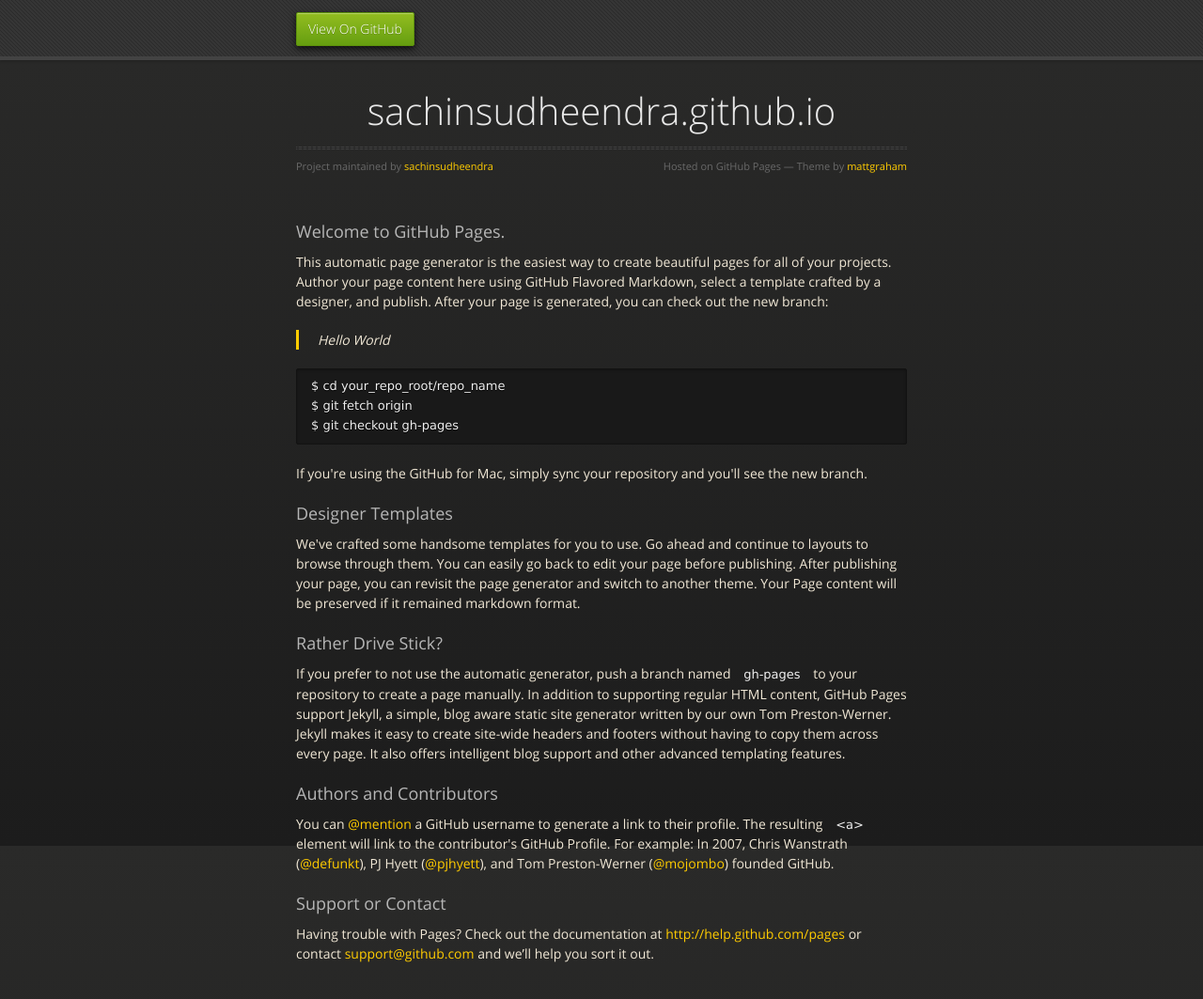
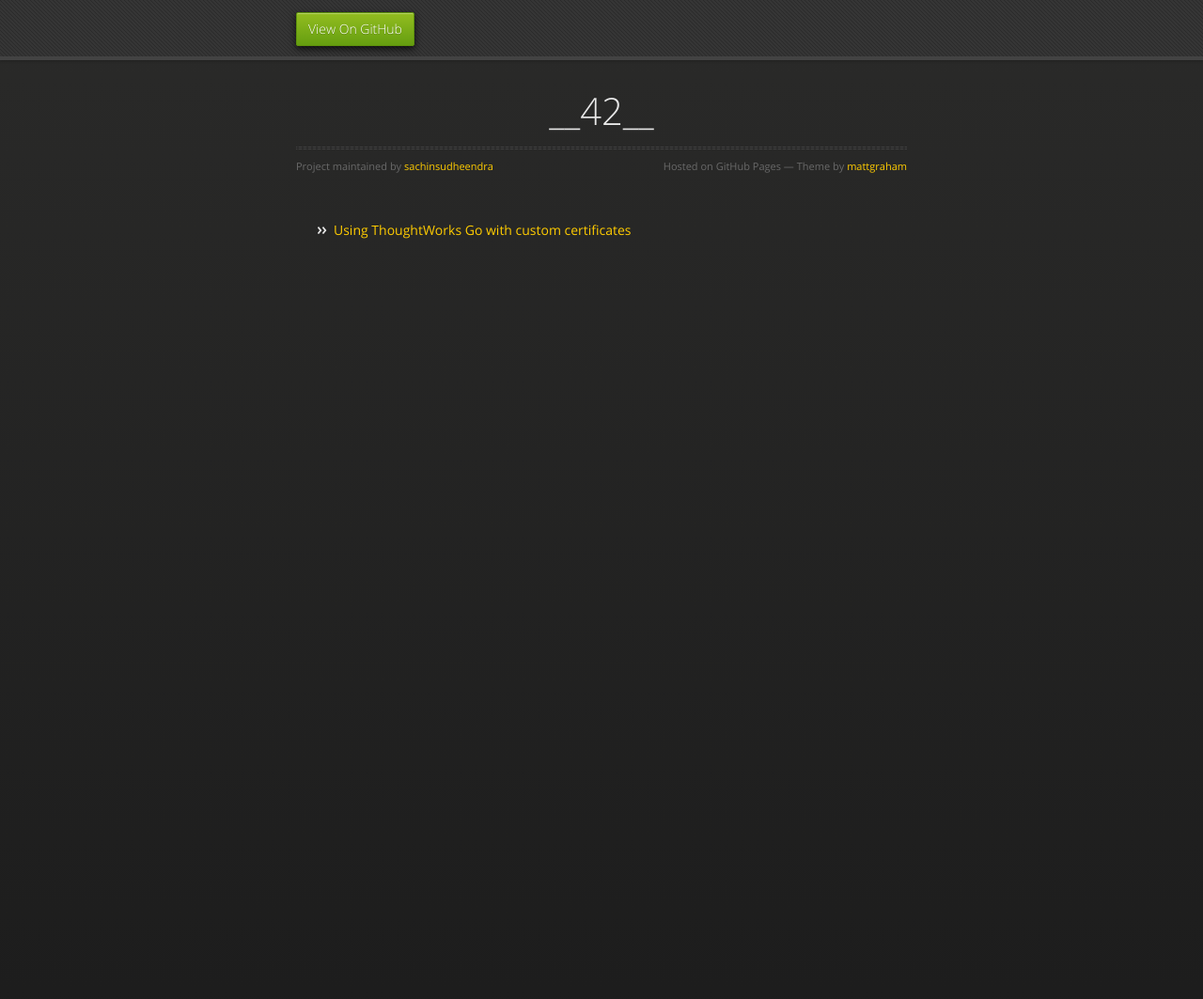
Before and after one commit to sachinsudheendra/sachinsudheendra.github.io, a Jekyll site: the page built from index.html, in a window 1280 px wide and 1135 px high. Shown: the top 1063 px of the window at 94% size. Built offline with Jekyll 4.4.1, drawn with Linux system fonts in a browser that asks for light colours; nearby versions of some CDN libraries; Markdown is read by kramdown in place of the engine named in the settings.

Commit message:
adding new theme

```diff
--- a/_layouts/default.html
+++ b/_layouts/default.html
@@ -4,31 +4,38 @@
   <meta charset="utf-8">
   <meta http-equiv="X-UA-Compatible" content="chrome=1">
   <title>__42__</title>
-
   <link rel="stylesheet" href="/stylesheets/styles.css">
   <link rel="stylesheet" href="/stylesheets/pygment_trac.css">
-    <meta name="viewport" content="width=device-width, initial-scale=1, user-scalable=no">
+  <script src="https://ajax.googleapis.com/ajax/libs/jquery/1.7.1/jquery.min.js"></script>
+  <script src="/javascripts/respond.js"></script>
   <!--[if lt IE 9]>
     <script src="//html5shiv.googlecode.com/svn/trunk/html5.js"></script>
   <![endif]-->
+  <!--[if lt IE 8]>
+  <link rel="stylesheet" href="stylesheets/ie.css">
+  <![endif]-->
+  <meta name="viewport" content="width=device-width, initial-scale=1, user-scalable=no">
+
 </head>
   <body>
+      <div id="header">
+        <nav>
+          <li class="fork"><a href="https://github.com/sachinsudheendra">View On GitHub</a></li>
+        </nav>
+      </div><!-- end header -->
+
     <div class="wrapper">
-      <header>
+
+      <section>
+        <div id="title">
           <h1>__42__</h1>
           <p></p>
+          <hr>
+          <span class="credits left">Project maintained by <a href="https://github.com/sachinsudheendra">sachinsudheendra</a></span>
+          <span class="credits right">Hosted on GitHub Pages &mdash; Theme by <a href="https://twitter.com/michigangraham">mattgraham</a></span>
+        </div>
+		{{content}}
+    <!--[if !IE]><script>fixScale(document);</script><![endif]-->
 
-
-        <p class="view"><a href="https://github.com/sachinsudheendra">View My GitHub Profile</a></p>
-
-      </header>
-      <section>
-		{{ content }}
-      </section>
-      <footer>
-        <p><small>Hosted on GitHub Pages &mdash; Theme by <a href="https://github.com/orderedlist">orderedlist</a></small></p>
-      </footer>
-    </div>
-    <script src="javascripts/scale.fix.js"></script>
   </body>
 </html>
--- a/index.html
+++ b/index.html
@@ -1,79 +1,11 @@
-<!doctype html>
-<html>
-  <head>
-    <meta charset="utf-8">
-    <meta http-equiv="X-UA-Compatible" content="chrome=1">
-    <title>sachinsudheendra.github.io by sachinsudheendra</title>
-    <link rel="stylesheet" href="stylesheets/styles.css">
-    <link rel="stylesheet" href="stylesheets/pygment_trac.css">
-    <script src="https://ajax.googleapis.com/ajax/libs/jquery/1.7.1/jquery.min.js"></script>
-    <script src="javascripts/respond.js"></script>
-    <!--[if lt IE 9]>
-      <script src="//html5shiv.googlecode.com/svn/trunk/html5.js"></script>
-    <![endif]-->
-    <!--[if lt IE 8]>
-    <link rel="stylesheet" href="stylesheets/ie.css">
-    <![endif]-->
-    <meta name="viewport" content="width=device-width, initial-scale=1, user-scalable=no">
-
-  </head>
-  <body>
-      <div id="header">
-        <nav>
-          <li class="fork"><a href="https://github.com/sachinsudheendra">View On GitHub</a></li>
-        </nav>
-      </div><!-- end header -->
-
-    <div class="wrapper">
-
-      <section>
-        <div id="title">
-          <h1>sachinsudheendra.github.io</h1>
-          <p></p>
-          <hr>
-          <span class="credits left">Project maintained by <a href="https://github.com/sachinsudheendra">sachinsudheendra</a></span>
-          <span class="credits right">Hosted on GitHub Pages &mdash; Theme by <a href="https://twitter.com/michigangraham">mattgraham</a></span>
-        </div>
-
-        <h3>
-<a name="welcome-to-github-pages" class="anchor" href="#welcome-to-github-pages"><span class="octicon octicon-link"></span></a>Welcome to GitHub Pages.</h3>
-
-<p>This automatic page generator is the easiest way to create beautiful pages for all of your projects. Author your page content here using GitHub Flavored Markdown, select a template crafted by a designer, and publish. After your page is generated, you can check out the new branch:</p>
-
-<blockquote>
-<p>Hello World</p>
-</blockquote>
-
-<pre><code>$ cd your_repo_root/repo_name
-$ git fetch origin
-$ git checkout gh-pages
-</code></pre>
-
-<p>If you're using the GitHub for Mac, simply sync your repository and you'll see the new branch.</p>
-
-<h3>
-<a name="designer-templates" class="anchor" href="#designer-templates"><span class="octicon octicon-link"></span></a>Designer Templates</h3>
-
-<p>We've crafted some handsome templates for you to use. Go ahead and continue to layouts to browse through them. You can easily go back to edit your page before publishing. After publishing your page, you can revisit the page generator and switch to another theme. Your Page content will be preserved if it remained markdown format.</p>
-
-<h3>
-<a name="rather-drive-stick" class="anchor" href="#rather-drive-stick"><span class="octicon octicon-link"></span></a>Rather Drive Stick?</h3>
-
-<p>If you prefer to not use the automatic generator, push a branch named <code>gh-pages</code> to your repository to create a page manually. In addition to supporting regular HTML content, GitHub Pages support Jekyll, a simple, blog aware static site generator written by our own Tom Preston-Werner. Jekyll makes it easy to create site-wide headers and footers without having to copy them across every page. It also offers intelligent blog support and other advanced templating features.</p>
-
-<h3>
-<a name="authors-and-contributors" class="anchor" href="#authors-and-contributors"><span class="octicon octicon-link"></span></a>Authors and Contributors</h3>
-
-<p>You can <a href="https://github.com/blog/821" class="user-mention">@mention</a> a GitHub username to generate a link to their profile. The resulting <code>&lt;a&gt;</code> element will link to the contributor's GitHub Profile. For example: In 2007, Chris Wanstrath (<a href="https://github.com/defunkt" class="user-mention">@defunkt</a>), PJ Hyett (<a href="https://github.com/pjhyett" class="user-mention">@pjhyett</a>), and Tom Preston-Werner (<a href="https://github.com/mojombo" class="user-mention">@mojombo</a>) founded GitHub.</p>
-
-<h3>
-<a name="support-or-contact" class="anchor" href="#support-or-contact"><span class="octicon octicon-link"></span></a>Support or Contact</h3>
-
-<p>Having trouble with Pages? Check out the documentation at <a href="http://help.github.com/pages">http://help.github.com/pages</a> or contact <a href="mailto:support@github.com">support@github.com</a> and we’ll help you sort it out.</p>
-      </section>
-
-    </div>
-    <!--[if !IE]><script>fixScale(document);</script><![endif]-->
-
-  </body>
-</html>
+---
+layout: default
+title: Blog
+---
+<ul>
+  {% for post in site.posts %}
+    <li>
+      <a href="{{ post.url }}">{{ post.title }}</a>
+    </li>
+  {% endfor %}
+</ul>
```
Lines whose indentation alone changed are shown as unchanged.
